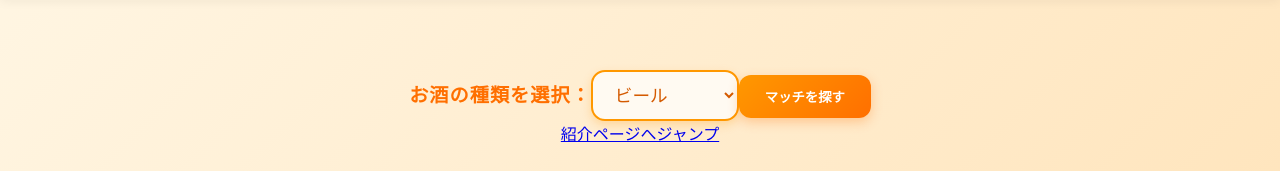
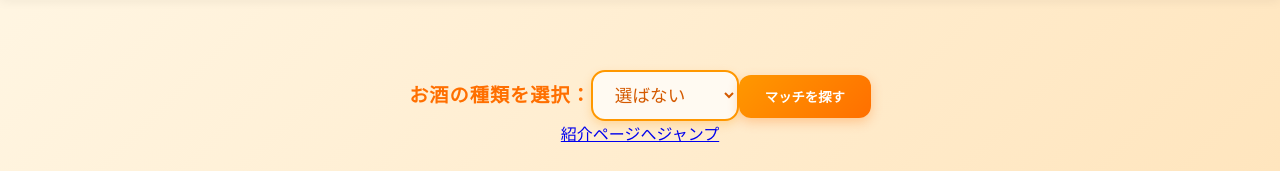
Before and after one commit to sreij/todays_best_match, a React (Vite) app: page / in a window 1280 px wide. Shown: the part 159-330 px from the top of the page. Built offline with nearby package versions, Linux system fonts and the light colour scheme; a web font is replaced by a local one.

Commit message:
軽微な変更

```diff
--- a/src/Home.jsx
+++ b/src/Home.jsx
@@ -17,6 +17,12 @@ export default function Home() {
 
   const handleMatch = () => {
     const category = document.getElementById("category").value;
+
+    // もし「選ばない」が選ばれた場合、カテゴリーを空にする
+    if (category === "none") {
+      setResults([]); // 結果をクリア
+      return; // 何もマッチさせない
+    }
 
     const categoryBrands = brands[category] || [];
 
@@ -70,6 +76,7 @@ export default function Home() {
       </label>
 
       <select id="category" className="select-pop">
+        <option value="none">選ばない</option>
         <option value="beer">ビール</option>
         <option value="wine">ワイン</option>
         <option value="whiskey">ウィスキー</option>
@@ -79,7 +86,6 @@ export default function Home() {
         <option value="highball">ハイボール</option>
         <option value="others">その他</option>
       </select>
-
 
       <button
         onClick={handleMatch}
```
